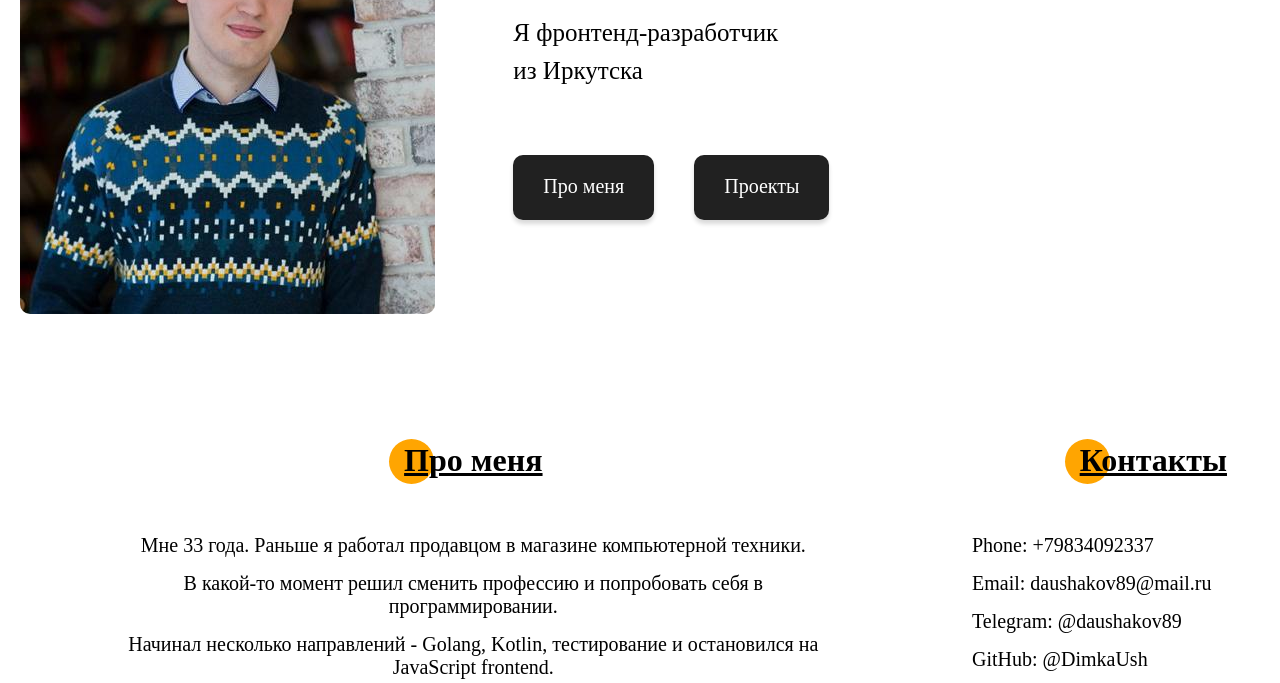
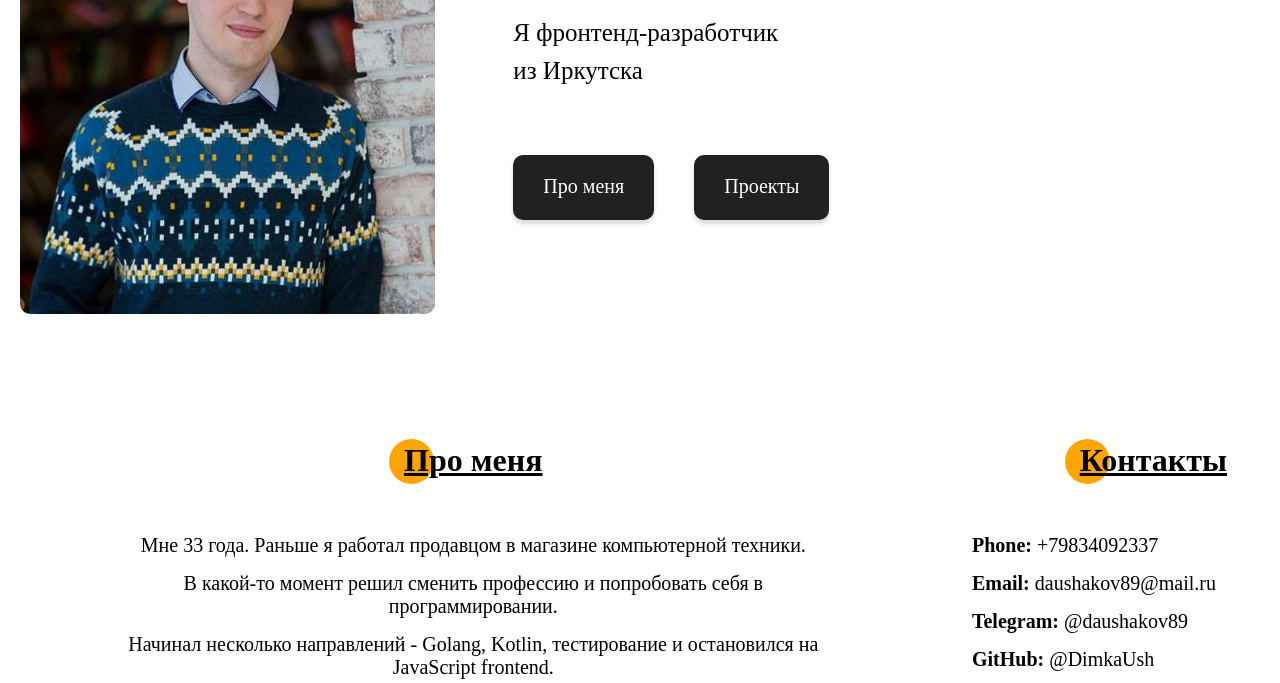
Before and after one commit to DimkaUsh/MyCV-project, a website: page src/html/index.html in a window 1280 px wide. Shown: the part 268-951 px from the top of the page. Drawn offline with nearby package versions, Linux system fonts and the light colour scheme; files that its build step writes are made by us from their sources; files whose address does not match are found by name.

Commit message:
refactor: add span and styles it

```diff
--- a/src/html/components/about.html
+++ b/src/html/components/about.html
@@ -16,11 +16,18 @@
     <div class="about__section" id="contacts">
       <h2 class="title title_section">Контакты</h2>
       <ul class="about__contacts">
-        <li>Phone: <a href="tel:+79834092337" target="_blank">+79834092337</a></li>
-        <li>Email: <a href="mailto:daushakov89@mail.ru" target="_blank">daushakov89@mail.ru</a></li>
-        <li>Telegram: <a href="https://t.me/daushakov89" target="_blank">@daushakov89</a></li>
-        <li>GitHub: <a href="https://github.com/DimkaUsh" target="_blank">@DimkaUsh</a></li>
-        <li>Discord: DmitriiUshakov(#5707)(@DimkaUsh)</li>
+        <li><span>Phone:</span> <a href="tel:+79834092337" target="_blank">+79834092337</a></li>
+        <li>
+          <span>Email:</span>
+          <a href="mailto:daushakov89@mail.ru" target="_blank">daushakov89@mail.ru</a>
+        </li>
+        <li>
+          <span>Telegram:</span> <a href="https://t.me/daushakov89" target="_blank">@daushakov89</a>
+        </li>
+        <li>
+          <span>GitHub:</span> <a href="https://github.com/DimkaUsh" target="_blank">@DimkaUsh</a>
+        </li>
+        <li><span>Discord:</span> DmitriiUshakov(#5707)(@DimkaUsh)</li>
       </ul>
     </div>
   </div>
--- a/src/scss/module/about.scss
+++ b/src/scss/module/about.scss
@@ -41,4 +41,8 @@
   p {
     margin-top: 15px;
   }
+
+  span {
+    font-weight: 700;
+  }
 }
```
